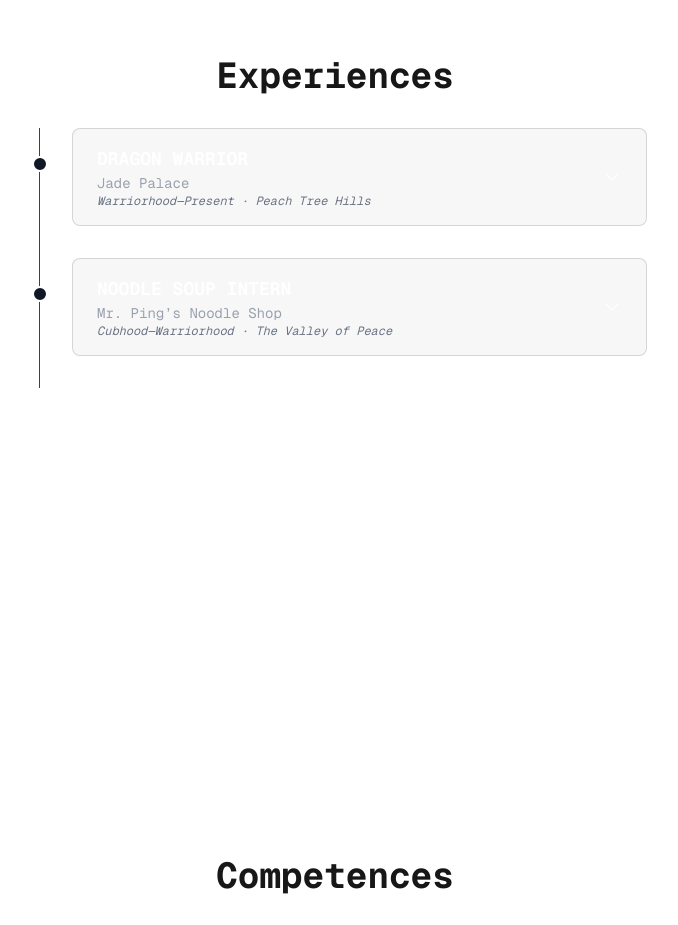
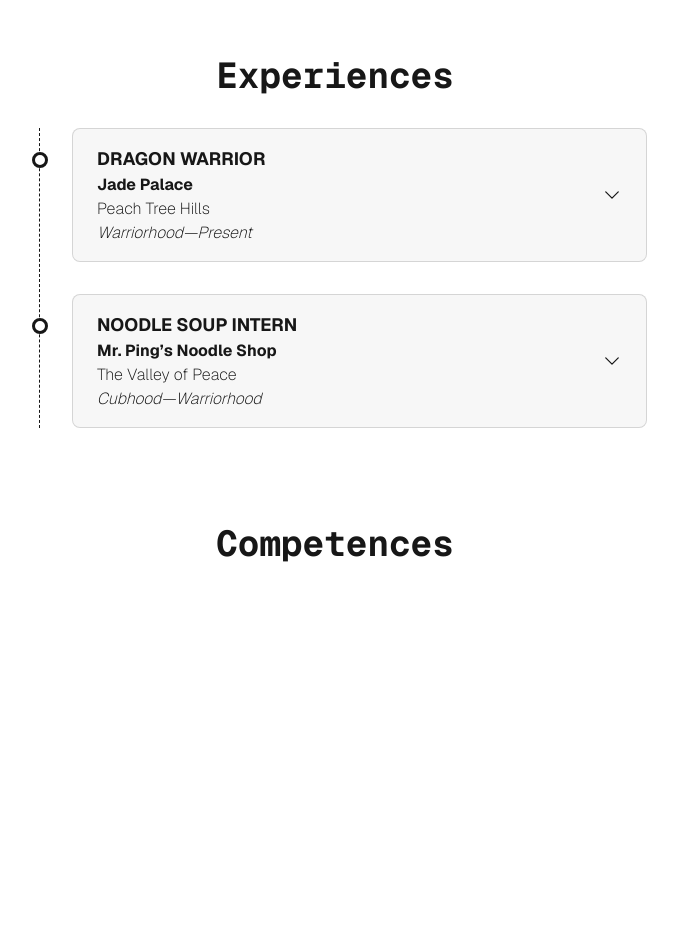
Before and after one commit to arBishal/Portalis, a Next.js app: page / in a window 1280 px wide. Shown: the part 840-1765 px from the top of the page, without its empty margins (305-983 px from the left). Built offline with nearby package versions, Linux system fonts and the light colour scheme.

Commit message:
feat: finalize primary experience card

```diff
--- a/components/base/accordion-card.jsx
+++ b/components/base/accordion-card.jsx
@@ -4,35 +4,46 @@ import { ChevronDownIcon } from "@heroicons/react/24/outline";
 
 export default function AccordionItem({ exp, index, isOpen, toggleItem }) {
   return (
-    <div className="relative mb-8 pl-8">
-      <div className="absolute -left-4 translate-1/2 top-5 w-4 h-4 bg-gray-900 border-2 border-white rounded-full"></div>
-      <div className="bg-card-transparent border border-border-transparent rounded-lg overflow-hidden cursor-pointer">
-        <div
-          onClick={() => toggleItem(index)}
-          className="w-full text-left px-6 py-4 flex justify-between items-center focus:outline-none"
-        >
+    <div className="relative pl-8 font-sans">
+      {/* Timeline dot */}
+      <span className="absolute -left-4 translate-1/2 top-4 w-4 h-4 bg-background border-2 sm:border-3 border-foreground rounded-full"></span>
+
+      {/* Card */}
+      <div
+        onClick={() => toggleItem(index)}
+        className="bg-card-transparent border border-border-transparent rounded-lg overflow-hidden cursor-pointer"
+      >
+        {/* Header */}
+        <div className="w-full text-left px-6 py-4 flex justify-between items-center focus:outline-none text-sm sm:text-base font-extralight">
           <div>
-            <h3 className="text-lg font-semibold text-white">{exp.title}</h3>
-            <p className="text-sm text-gray-400">{exp.company}</p>
-            <p className="text-xs italic text-gray-500">
-              {exp.period} · {exp.location}
-            </p>
+            <h3 className="text-base sm:text-lg font-bold">{exp.title}</h3>
+            <p className="font-bold">{exp.company}</p>
+            <p>{exp.location}</p>
+            <p className="italic">{exp.period}</p>
           </div>
           <ChevronDownIcon
-            className={`w-5 h-5 text-white transform transition-transform duration-300 ${isOpen ? 'rotate-180' : ''}`}
+            className={`w-5 h-5 transform transition-transform duration-300 ${
+              isOpen ? "rotate-180" : ""
+            }`}
           />
         </div>
+
+        {/* Expandable content */}
         <div
           className={`transition-all duration-300 ease-in-out overflow-hidden px-6 ${
-            isOpen ? 'max-h-[500px] py-4 opacity-100' : 'max-h-0 py-0 opacity-0'
+            isOpen
+              ? "max-h-96 opacity-100 pt-0 pb-6"
+              : "max-h-0 opacity-0 pt-0 pb-0"
           }`}
         >
-          <p className="text-sm text-gray-300 mb-3">{exp.description}</p>
+          <p className="text-sm sm:text-base mb-4">{exp.description}</p>
+
+          {/* Tech stack */}
           <div className="flex flex-wrap gap-2">
             {exp.stack.map((tech, i) => (
               <span
                 key={i}
-                className="bg-gray-700 text-white text-xs px-3 py-1 rounded-full"
+                className="bg-foreground text-background text-xs px-3 py-1 rounded-full"
               >
                 {tech}
               </span>
--- a/components/sections/experiences.jsx
+++ b/components/sections/experiences.jsx
@@ -15,9 +15,9 @@ export default function Experiences() {
   };
 
   return (
-    <section id="experiences" className="max-w-2xl h-screen px-6 flex flex-col items-center justify-start gap-6 sm:gap-8 pt-22 sm:pt-24">
+    <section id="experiences" className="max-w-2xl h-fit px-6 flex flex-col items-center justify-start gap-6 sm:gap-8 pt-22 sm:pt-24">
       <h2 className="text-3xl sm:text-4xl font-bold">Experiences</h2>
-      <div className="relative border-l border-gray-700 ml-4">
+      <div className="relative border-l border-dashed ml-4 flex flex-col gap-8">
         {EXPERIENCES.map((exp, index) => (
           <AccordionCard
             key={index}
```
